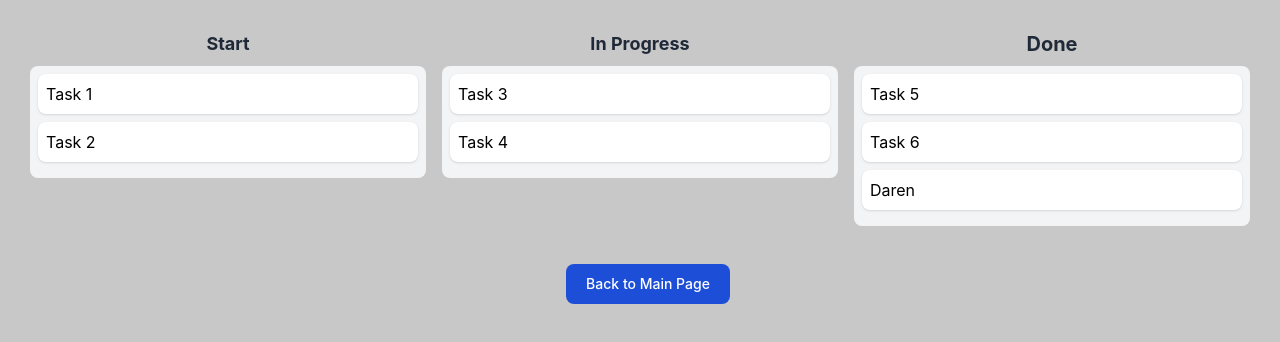
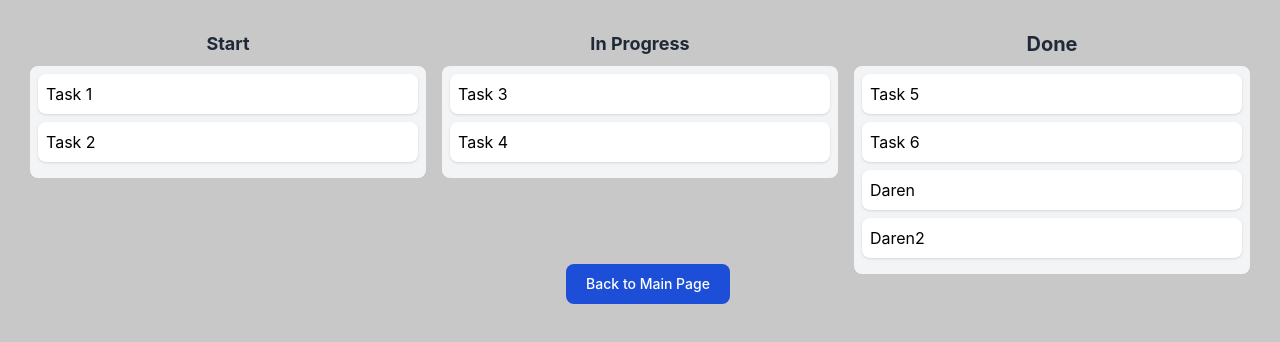
Before and after one commit to adam-niltoone/card-management, a React (Create React App) app: page /demo-drag-drop in a window 1280 px wide. Shown: the top 342 px of the page. Built offline with nearby package versions, Linux system fonts and the light colour scheme.

Commit message:
added new card on kanban

```diff
--- a/src/components/DragDropDemo.tsx
+++ b/src/components/DragDropDemo.tsx
@@ -10,6 +10,7 @@ const KanbanBoard = () => {
     { id: 5, title: "Task 5", status: "Done" },
     { id: 6, title: "Task 6", status: "Done" },
     { id: 7, title: "Daren", status: "Done" },
+    { id: 8, title: "Daren2", status: "Done" },
   ]);
 
   const handleDragStart = (event: React.DragEvent<HTMLLIElement>) => {
```
